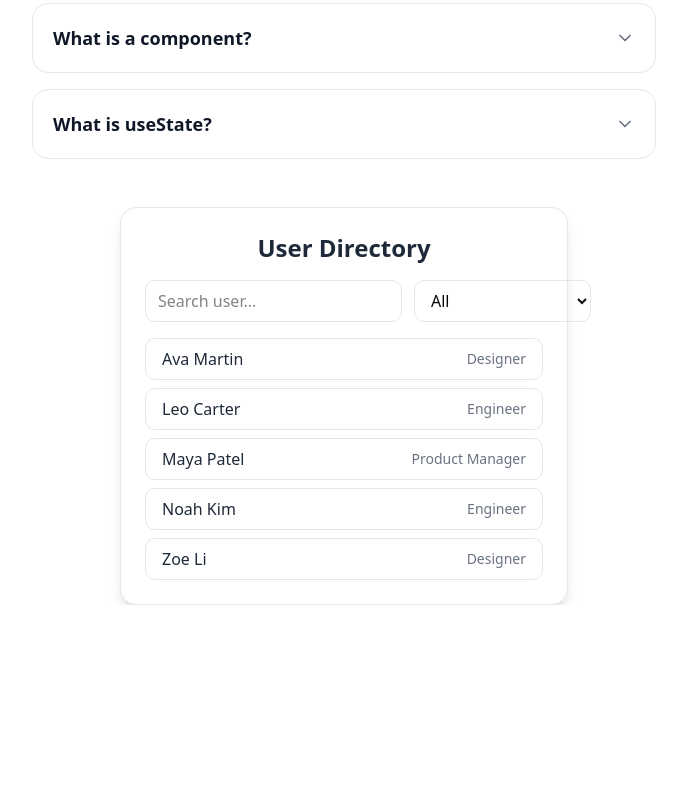
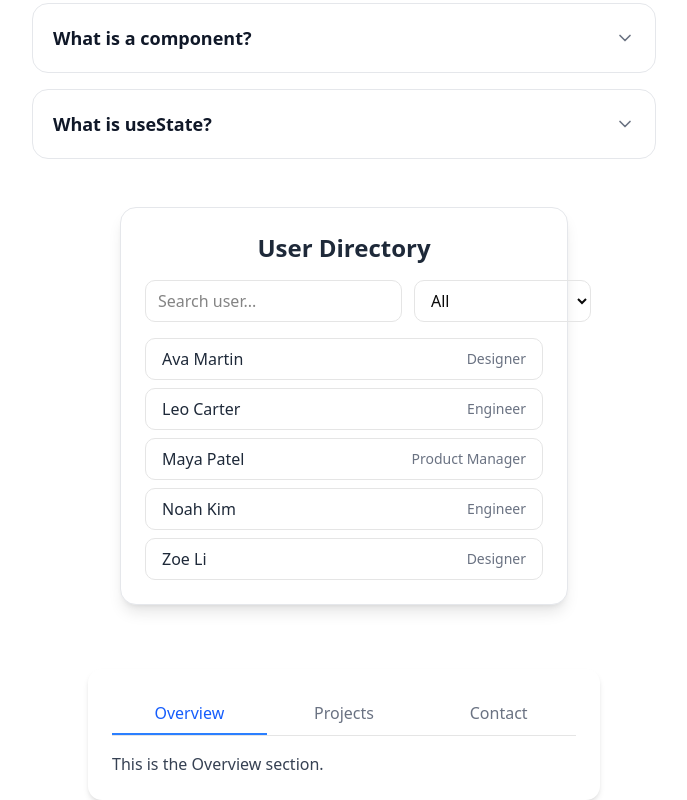
Before and after one commit to tusharui/components, a Next.js app: page / in a window 1280 px wide. Shown: the part 363-1163 px from the top of the page, without its empty margins (296-983 px from the left). Before the commit the page ends 968 px from the top, so only its background shows below. Built offline with nearby package versions, Linux system fonts and the light colour scheme.

Commit message:
added tabs

```diff
--- a/app/page.tsx
+++ b/app/page.tsx
@@ -2,12 +2,15 @@
 import Counter from "@/components/ui/Counter";
 import FAQ from "@/components/ui/Faq";
 import Searchable from "@/components/ui/Searchable";
+import Tabs from "@/components/ui/Tabs";
+
 export default function Home() {
   return (
   <div>
     <Counter/>
   <FAQ/>
   <Searchable/>
+  <Tabs/>
 
   </div>
   );
--- a/components/ui/Searchable.tsx
+++ b/components/ui/Searchable.tsx
@@ -9,7 +9,7 @@ const users = [
   { name: "Zoe Li", role: "Designer" },
 ];
 
-export default function UserSearch() {
+export default function Searchable() {
   const [search, setSearch] = useState("");
   const [role, setRole] = useState("All");
 
--- /dev/null
+++ b/components/ui/Tabs.tsx
@@ -0,0 +1,34 @@
+"use client";
+import React, { useState } from "react";
+
+export default function TabsExample() {
+  const [activeTab, setActiveTab] = useState("Overview");
+
+  return (
+    <div className="max-w-lg mx-auto mt-16 p-6 bg-white shadow-md rounded-xl">
+      {/* Tab buttons */}
+      <div className="flex border-b mb-4">
+        {["Overview", "Projects", "Contact"].map((tab) => (
+          <button
+            key={tab}
+            onClick={() => setActiveTab(tab)}
+            className={`flex-1 py-2 font-medium border-b-2 transition-all ${
+              activeTab === tab
+                ? "border-blue-500 text-blue-600"
+                : "border-transparent text-gray-500 hover:text-gray-800"
+            }`}
+          >
+            {tab}
+          </button>
+        ))}
+      </div>
+
+      {/* Tab content */}
+      <div className="text-gray-700">
+        {activeTab === "Overview" && <p>This is the Overview section.</p>}
+        {activeTab === "Projects" && <p>Here are your recent projects.</p>}
+        {activeTab === "Contact" && <p>Contact us at support@example.com</p>}
+      </div>
+    </div>
+  );
+}
--- a/package.json
+++ b/package.json
@@ -9,6 +9,7 @@
     "lint": "eslint"
   },
   "dependencies": {
+    "@hello-pangea/dnd": "^18.0.1",
     "@radix-ui/react-dialog": "^1.1.15",
     "@radix-ui/react-dropdown-menu": "^2.1.16",
     "@radix-ui/react-separator": "^1.1.7",
@@ -22,6 +23,7 @@
     "next-themes": "^0.4.6",
     "react": "19.2.0",
     "react-dom": "19.2.0",
+    "recharts": "^3.3.0",
     "sonner": "^2.0.7",
     "tailwind-merge": "^3.3.1"
   },
```
Also changed, not shown: 1 other file (tests, documents, lock files or other folders).
